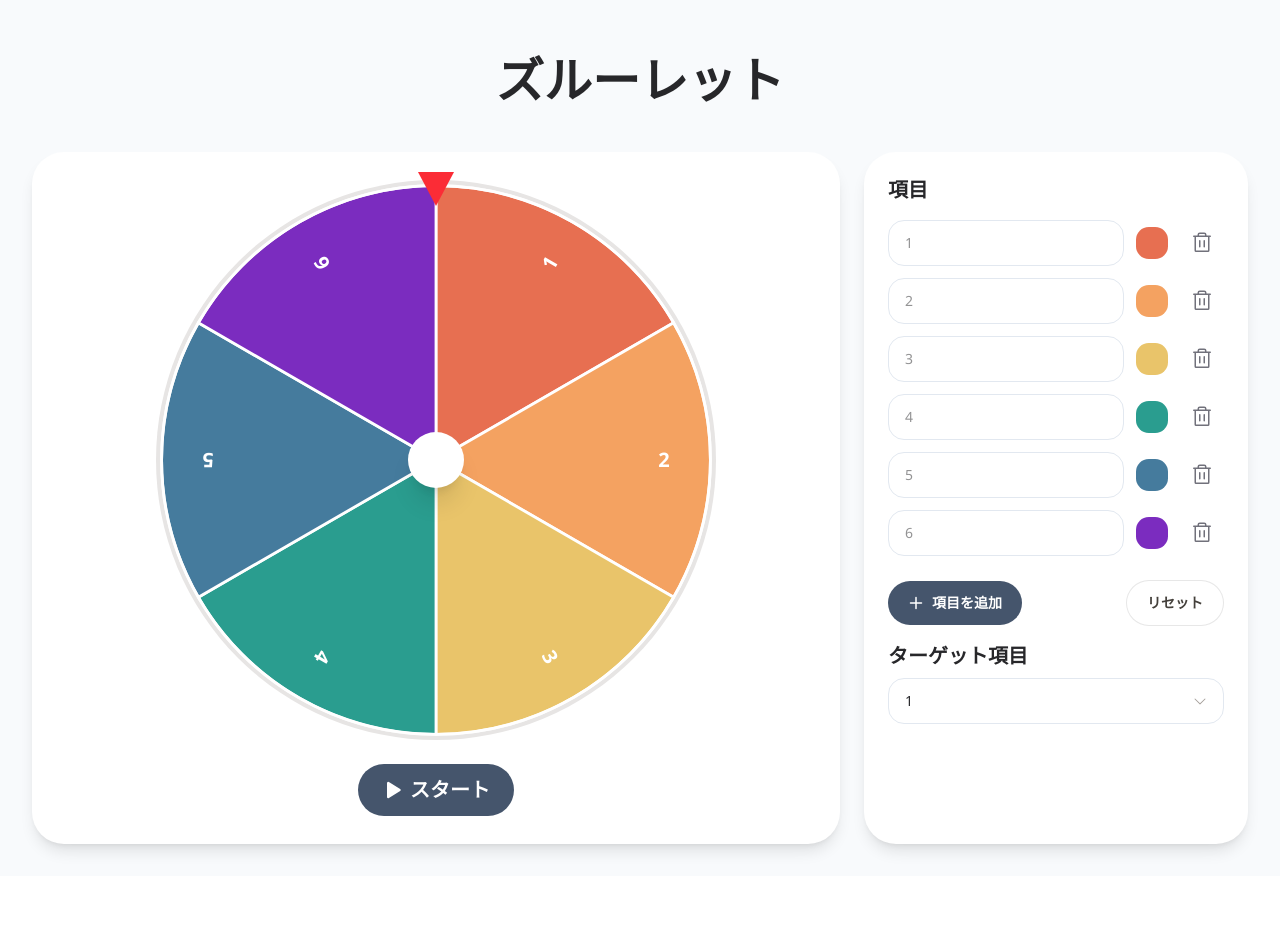
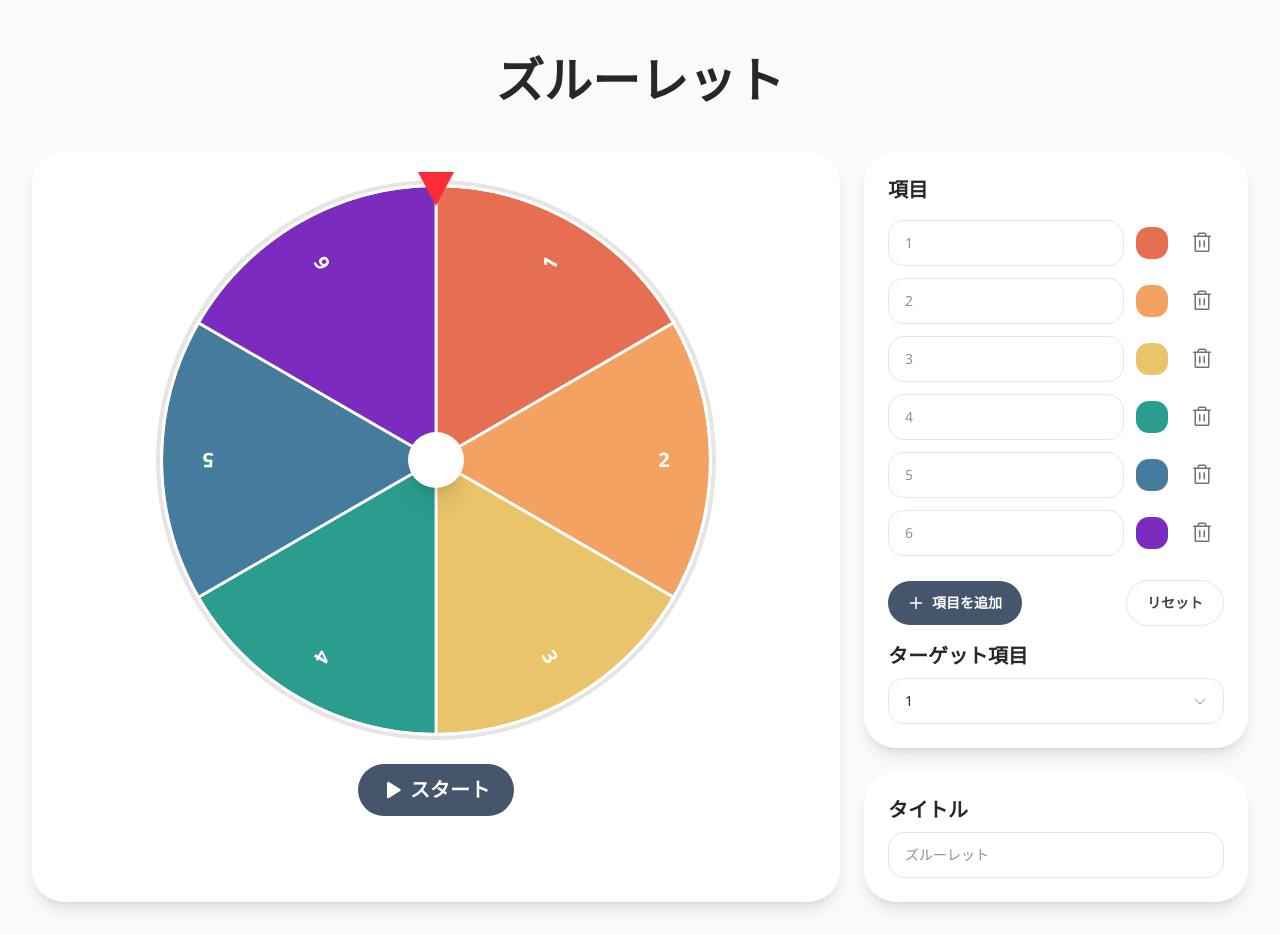
Before and after one commit to ankyo-gh/zuroulette, a React (Vite) app: page / in a window 1280 px wide. Before the commit the page ends 876 px from the top, so only its background shows below. Built offline with nearby package versions, Linux system fonts and the light colour scheme.

Commit message:
Add title customization feature

```diff
--- a/src/App.tsx
+++ b/src/App.tsx
@@ -111,6 +111,7 @@ function describeSlicePath(
 }
 
 function App() {
+  const [title, setTitle] = useState("");
   const [items, setItems] = useState<RouletteItem[]>(DEFAULT_ITEMS);
   const [targetId, setTargetId] = useState(DEFAULT_ITEMS[0].id);
   const [resultId, setResultId] = useState<string | null>(null);
@@ -252,8 +253,8 @@ function App() {
       <div className="mx-auto flex w-full max-w-7xl flex-col gap-6">
         <header className="px-6 py-6 sm:px-8">
           <div className="flex justify-center">
-            <h1 className="font-bold text-4xl leading-none sm:text-5xl">
-              {TEXT.title}
+            <h1 className="font-bold text-4xl leading-none sm:text-5xl text-center">
+              {title.trim() || TEXT.title}
             </h1>
           </div>
         </header>
@@ -353,7 +354,8 @@ function App() {
             </div>
           </section>
 
-          <aside className="panel px-5 py-6 sm:px-6">
+          <aside className="grid gap-6">
+            <section className="panel px-5 py-6 sm:px-6">
               <div className="space-y-4">
                 <div className="flex items-center justify-between gap-3">
                   <h2 className="text-xl font-bold">{TEXT.items}</h2>
@@ -444,6 +446,22 @@ function App() {
                   </div>
                 </div>
               </div>
+            </section>
+            <section className="panel px-5 py-6 sm:px-6">
+              <div>
+                <h2 className="text-xl font-bold">タイトル</h2>
+                <div className="mt-2">
+                  <input
+                    type="text"
+                    value={title}
+                    onChange={(event) => setTitle(event.target.value)}
+                    disabled={isSpinning}
+                    className="field"
+                    placeholder={TEXT.title}
+                  />
+                </div>
+              </div>
+            </section>
           </aside>
         </div>
       </div>
```
Lines whose indentation alone changed are shown as unchanged.
